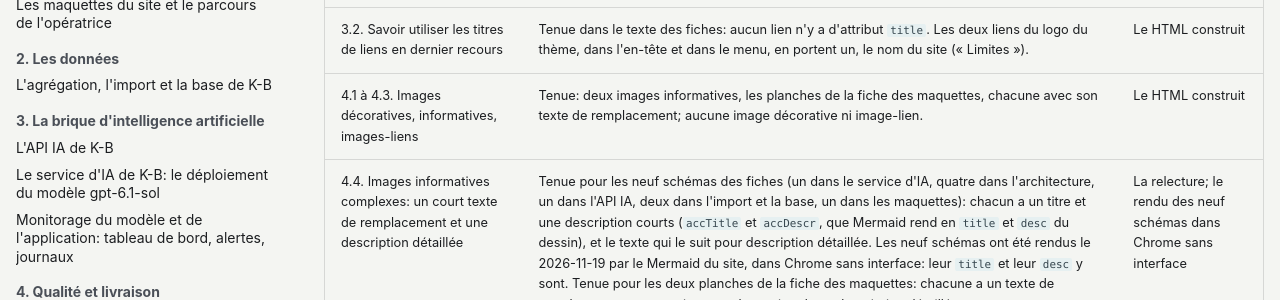
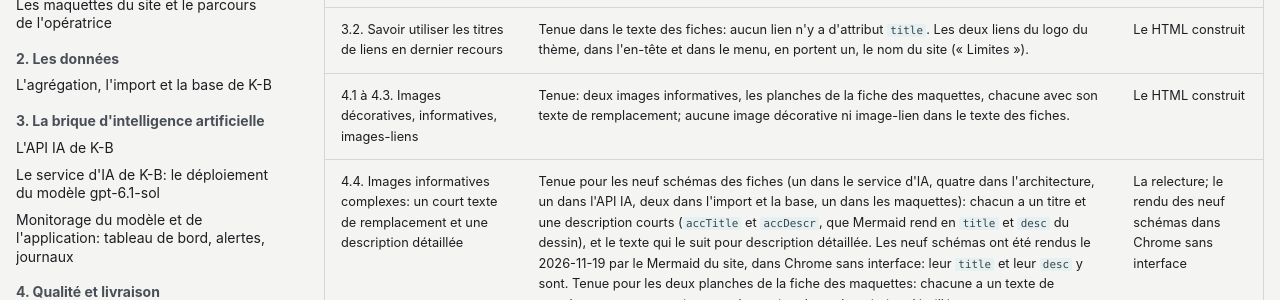
Before and after one commit to SabineLaurent/K-B, an MkDocs documentation site: the page built from documentation/accessibilite_pour_docu.md, in a window 1280 px wide and 900 px high, scrolled down 6728 px. Shown: the part 172-472 px from the top of the window. Built offline with MkDocs 1.6.1 and Material for MkDocs 9.7.7, drawn with Linux system fonts in a browser that asks for light colours; plug-ins that fetch from the network failed and are left out.

Commit message:
docs: bound the absence of decorative images and image links to the text of the sheets in the accessibility statement: the logo links of the theme hold an icon (issue 619)

```diff
--- a/documentation/accessibilite_pour_docu.md
+++ b/documentation/accessibilite_pour_docu.md
@@ -163,7 +163,7 @@ règle de la notice, son résultat sur les douze pages, et comment il a été v
 | 2. Utiliser correctement la hiérarchie des titres | Tenue: un titre de niveau 1 par page, puis aucun saut de niveau. | Le HTML construit |
 | 3.1. Rédiger des intitulés de liens explicites | Tenue (règle « Des liens explicites » des [règles appliquées aux fiches](#les-regles-appliquees-aux-fiches)). | Le HTML construit |
 | 3.2. Savoir utiliser les titres de liens en dernier recours | Tenue dans le texte des fiches: aucun lien n'y a d'attribut `title`. Les deux liens du logo du thème, dans l'en-tête et dans le menu, en portent un, le nom du site (« Limites »). | Le HTML construit |
-| 4.1 à 4.3. Images décoratives, informatives, images-liens | Tenue: deux images informatives, les planches de la fiche des maquettes, chacune avec son texte de remplacement; aucune image décorative ni image-lien. | Le HTML construit |
+| 4.1 à 4.3. Images décoratives, informatives, images-liens | Tenue: deux images informatives, les planches de la fiche des maquettes, chacune avec son texte de remplacement; aucune image décorative ni image-lien dans le texte des fiches. | Le HTML construit |
 | 4.4. Images informatives complexes: un court texte de remplacement et une description détaillée | Tenue pour les neuf schémas des fiches (un dans le service d'IA, quatre dans l'architecture, un dans l'API IA, deux dans l'import et la base, un dans les maquettes): chacun a un titre et une description courts (`accTitle` et `accDescr`, que Mermaid rend en `title` et `desc` du dessin), et le texte qui le suit pour description détaillée. Les neuf schémas ont été rendus le 2026-11-19 par le Mermaid du site, dans Chrome sans interface: leur `title` et leur `desc` y sont. Tenue pour les deux planches de la fiche des maquettes: chacune a un texte de remplacement court, qui nomme la section de sa description détaillée. | La relecture; le rendu des neuf schémas dans Chrome sans interface |
 | 5. Utiliser correctement les listes à puces et listes numérotées | Tenue: des listes Markdown, en retrait de quatre espaces, aucune liste tapée à la main. | Le HTML construit |
 | 6.1. Déclarer les citations en ligne et les blocs de citations | Tenue: une citation en ligne est un `q`, un bloc de citation un `blockquote` (règle « Des citations déclarées » des [règles appliquées aux fiches](#les-regles-appliquees-aux-fiches)). Chaque paire de guillemets tapés a été triée: celles qui restent entourent un titre, un mot dont on parle ou un libellé. | Le HTML construit; la relecture |
```
